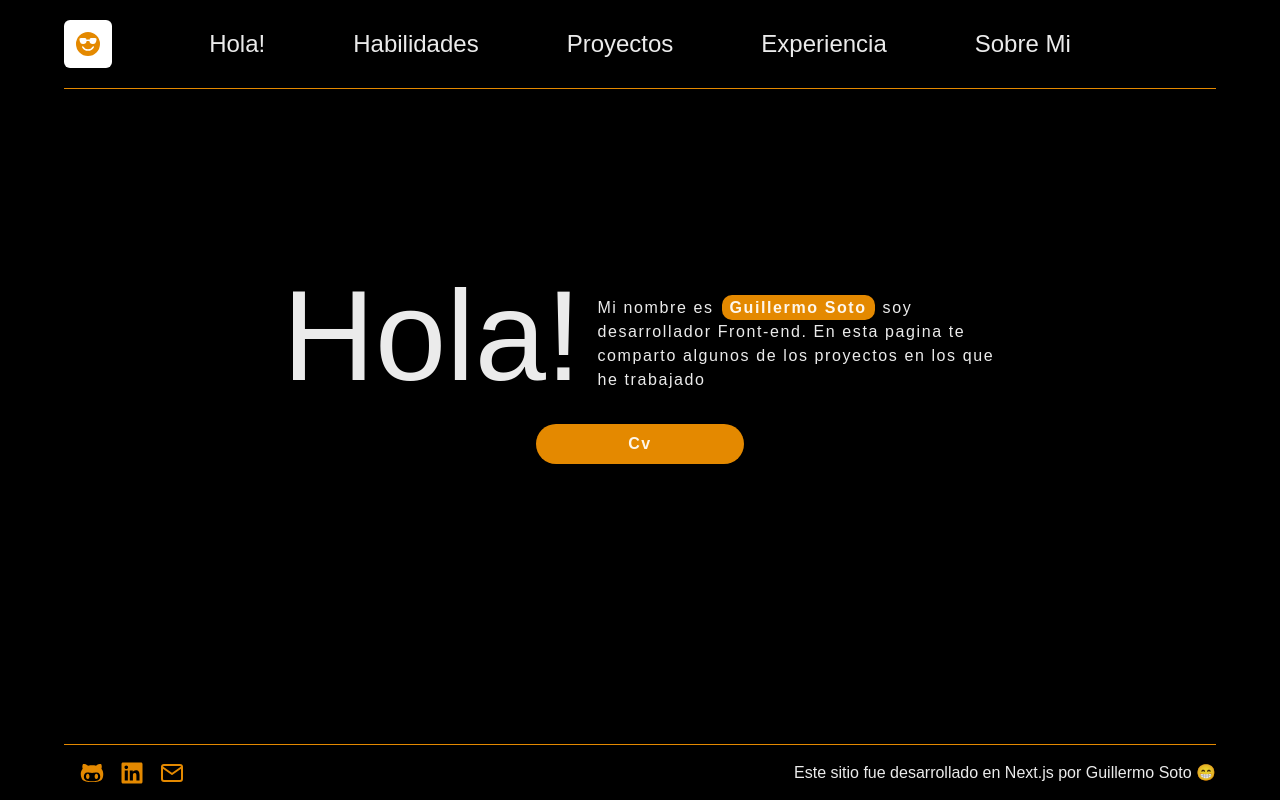
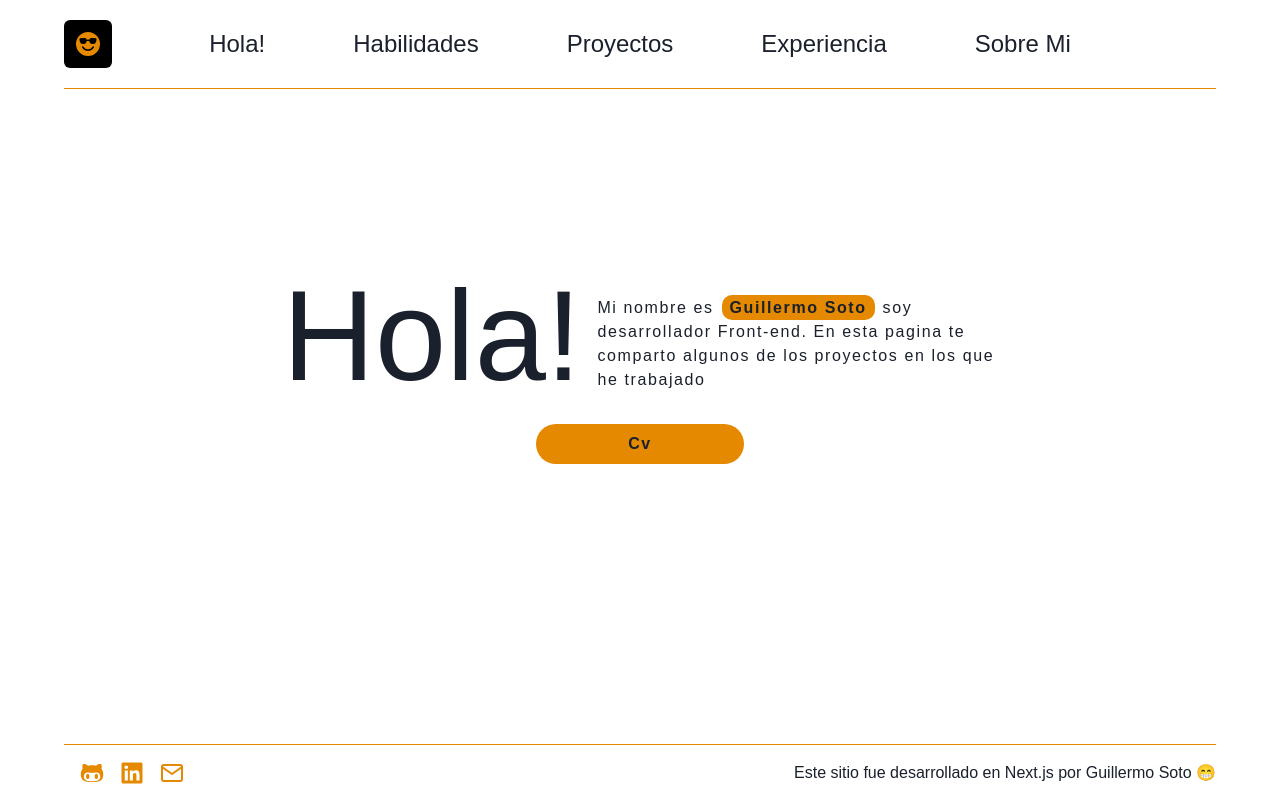
Before and after one commit to GuillermoSM5/Portafolio_Next, a Next.js app: page / in a window 1280 px wide. Built offline with nearby package versions, Linux system fonts and the light colour scheme.

Commit message:
change initialColormode system

```diff
--- a/styles/theme.ts
+++ b/styles/theme.ts
@@ -3,7 +3,7 @@ import type { StyleFunctionProps } from '@chakra-ui/styled-system';
 import { mode } from '@chakra-ui/theme-tools';
 
 const config: ThemeConfig = {
-	initialColorMode: 'dark',
+	initialColorMode: 'system',
 	useSystemColorMode: true,
 };
 
```
